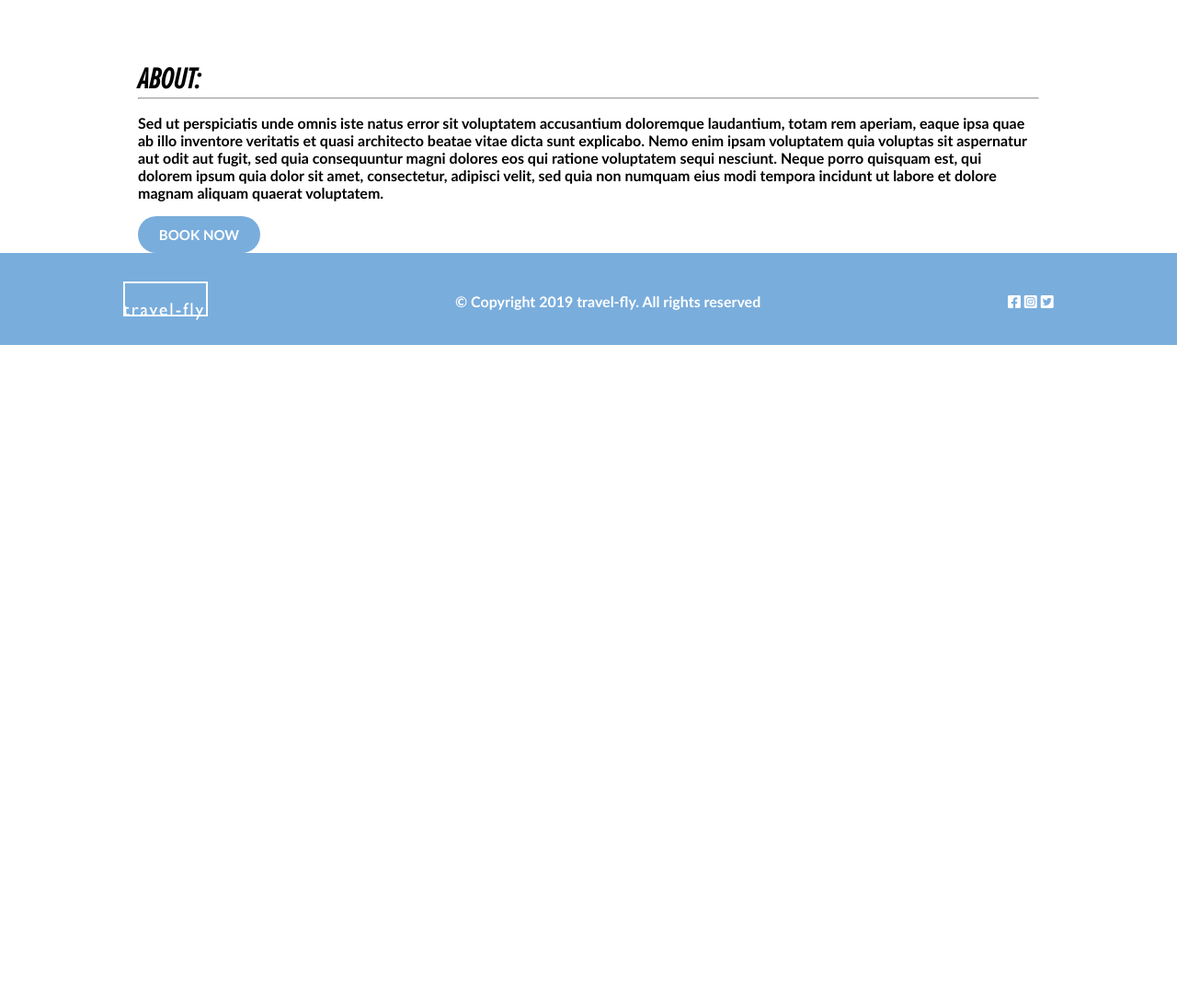
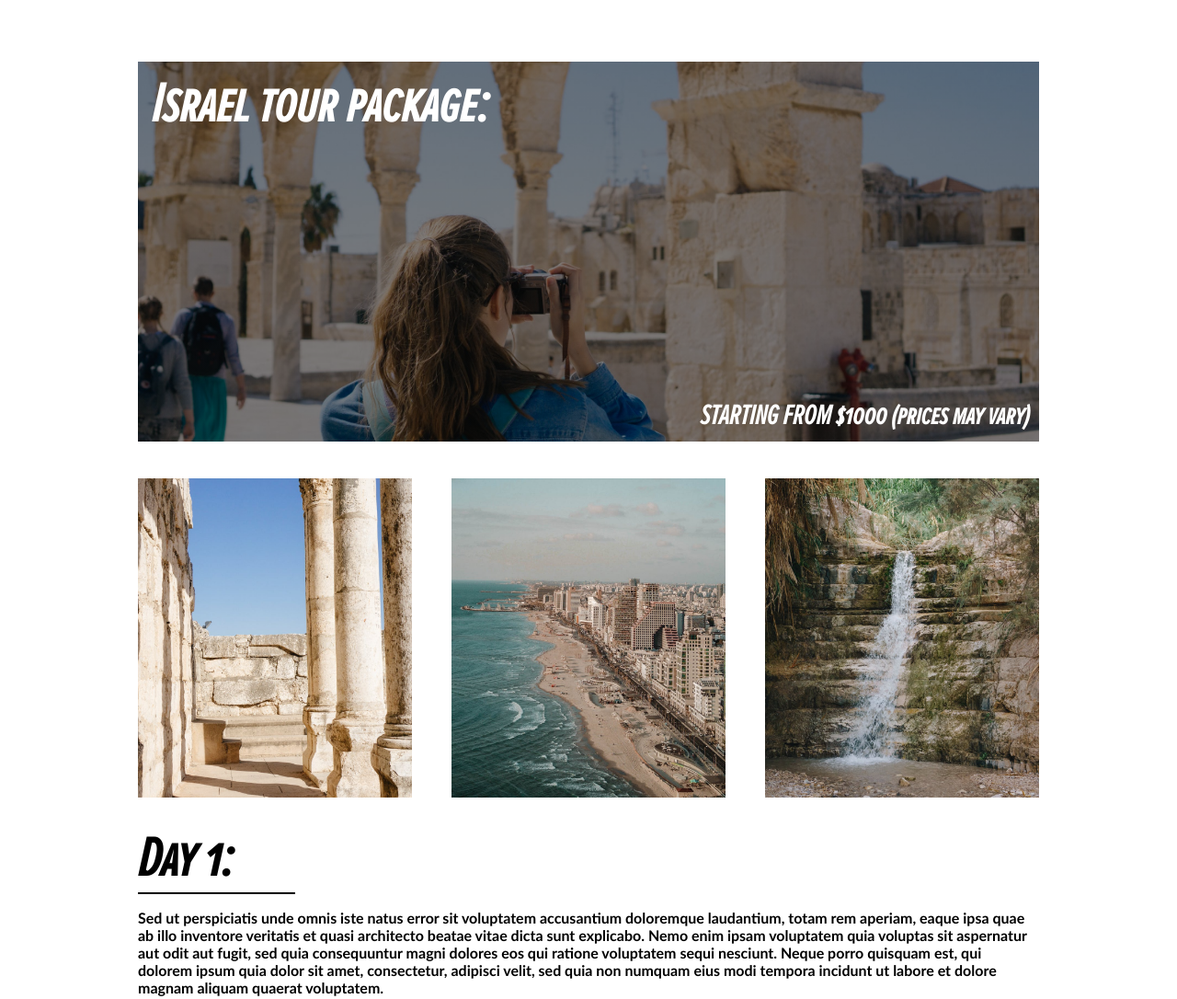
Before and after one commit to in215-pissah/travel-fly_Tour, a website: page israel.html in a window 1280 px wide. Shown: the part 105-1191 px from the top of the page at 92% size. Before the commit the page ends 800 px from the top, so only its background shows below. Drawn offline with Linux system fonts and the light colour scheme.

Commit message:
Finished Israel Page

```diff
--- a/israel.html
+++ b/israel.html
@@ -31,26 +31,86 @@
     <hr class="nav-hr-black" />
     <!-- ids are installed into the broswer's memory -->
     <div id="app">
+      <!-- Tour Package Images -->
+      <div class="tour-Package-Hero">
+        <div class="tourPics1">
+          <h1>Israel tour package:</h1>
+          <h2>STARTING FROM $1000 (prices may vary)</h2>
+        </div>
+      </div>
+      <!-- Israel Images -->
+      <div class="package-Images">
+        <div class="package-Img1">
+          <div class="israel-img1"></div>
+        </div>
+        <div class="package-Img2">
+          <div class="israel-img2"></div>
+        </div>
+        <div class="package-Img3">
+          <div class="israel-img3"></div>
+        </div>
+      </div>
       <!-- text -->
-      <!-- header -->
-      <div class="about-header">
+      <div class="tourText">
+        <!-- Day 1 -->
+        <div class="tourHeader">
           <h1>
-          ABOUT:
+            Day 1:
             <hr />
           </h1>
 
           <p>
             Sed ut perspiciatis unde omnis iste natus error sit voluptatem
-          accusantium doloremque laudantium, totam rem aperiam, eaque ipsa quae
-          ab illo inventore veritatis et quasi architecto beatae vitae dicta
-          sunt explicabo. Nemo enim ipsam voluptatem quia voluptas sit
-          aspernatur aut odit aut fugit, sed quia consequuntur magni dolores eos
-          qui ratione voluptatem sequi nesciunt. Neque porro quisquam est, qui
-          dolorem ipsum quia dolor sit amet, consectetur, adipisci velit, sed
-          quia non numquam eius modi tempora incidunt ut labore et dolore magnam
-          aliquam quaerat voluptatem.
+            accusantium doloremque laudantium, totam rem aperiam, eaque ipsa
+            quae ab illo inventore veritatis et quasi architecto beatae vitae
+            dicta sunt explicabo. Nemo enim ipsam voluptatem quia voluptas sit
+            aspernatur aut odit aut fugit, sed quia consequuntur magni dolores
+            eos qui ratione voluptatem sequi nesciunt. Neque porro quisquam est,
+            qui dolorem ipsum quia dolor sit amet, consectetur, adipisci velit,
+            sed quia non numquam eius modi tempora incidunt ut labore et dolore
+            magnam aliquam quaerat voluptatem.
           </p>
         </div>
+        <!-- Day 2 -->
+        <div class="tourHeader">
+          <h1>
+            Day 2:
+            <hr />
+          </h1>
+
+          <p>
+            Sed ut perspiciatis unde omnis iste natus error sit voluptatem
+            accusantium doloremque laudantium, totam rem aperiam, eaque ipsa
+            quae ab illo inventore veritatis et quasi architecto beatae vitae
+            dicta sunt explicabo. Nemo enim ipsam voluptatem quia voluptas sit
+            aspernatur aut odit aut fugit, sed quia consequuntur magni dolores
+            eos qui ratione voluptatem sequi nesciunt. Neque porro quisquam est,
+            qui dolorem ipsum quia dolor sit amet, consectetur, adipisci velit,
+            sed quia non numquam eius modi tempora incidunt ut labore et dolore
+            magnam aliquam quaerat voluptatem.
+          </p>
+        </div>
+        <!-- Day 3 -->
+        <div class="tourHeader">
+          <h1>
+            Day 3:
+            <hr />
+          </h1>
+
+          <p>
+            Sed ut perspiciatis unde omnis iste natus error sit voluptatem
+            accusantium doloremque laudantium, totam rem aperiam, eaque ipsa
+            quae ab illo inventore veritatis et quasi architecto beatae vitae
+            dicta sunt explicabo. Nemo enim ipsam voluptatem quia voluptas sit
+            aspernatur aut odit aut fugit, sed quia consequuntur magni dolores
+            eos qui ratione voluptatem sequi nesciunt. Neque porro quisquam est,
+            qui dolorem ipsum quia dolor sit amet, consectetur, adipisci velit,
+            sed quia non numquam eius modi tempora incidunt ut labore et dolore
+            magnam aliquam quaerat voluptatem.
+          </p>
+        </div>
+      </div>
+
       <!-- button -->
       <button class="bookNow">BOOK NOW</button>
     </div>
--- a/scss/buttons.scss
+++ b/scss/buttons.scss
@@ -5,7 +5,7 @@ button {
   font-family: $GillSans;
   font-size: 15px;
   font-weight: 800;
-  margin: 0 auto;
+  // margin: 0 auto;
   a {
     color: #ffffff;
     text-decoration: none;
@@ -25,7 +25,9 @@ button {
   height: 40px;
   width: 133px;
   border-radius: 20px;
+  margin-bottom: 100px;
 }
+
 .submitBox {
   color: #ffffff;
   background-color: #79addc;
--- a/scss/mixins.scss
+++ b/scss/mixins.scss
@@ -14,3 +14,8 @@
   background-position: center;
   color: #ffffff;
 }
+
+@mixin image-sizes($tourPicsWidth: 236px, $tourPicsHeight: 304px) {
+  width: $tourPicsWidth;
+  height: $tourPicsHeight;
+}
--- a/scss/tour/tourHeader.scss
+++ b/scss/tour/tourHeader.scss
@@ -1,4 +1,4 @@
-.tourHeader {
+.tourHero {
   max-width: $content-width;
   height: 200px;
   margin-bottom: 48px;
@@ -20,3 +20,65 @@
   justify-content: space-around;
   margin-bottom: 55px;
 }
+
+.tour-Package-Hero {
+  max-width: $content-width;
+  height: 413px;
+  margin-bottom: 40px;
+
+  .tourPics1,
+  .tourPics2,
+  .tourPics3,
+  .tourPics4,
+  .tourPics5,
+  .tourPics6,
+  .tourPics7,
+  .tourPics8,
+  .tourPics9 {
+    @include image-sizes($tourPicsWidth: 100%, $tourPicsHeight: 100%);
+    // width: 100%;
+    // height: 100%;
+    position: relative;
+    h1 {
+      position: absolute;
+      top: 10px;
+      left: 15px;
+    }
+    h2 {
+      position: absolute;
+      right: 10px;
+      bottom: 10px;
+      margin-bottom: 0;
+    }
+  }
+}
+
+.package-Images {
+  width: 100%;
+  //   background-color: blue;
+  display: flex;
+  align-items: center;
+  justify-content: space-between;
+  margin-bottom: 30px;
+  .package-Img1,
+  .package-Img2,
+  .package-Img3 {
+    width: 298px;
+    height: 347px;
+    // background-color: red;
+  }
+}
+
+.tourHeader {
+  h1 {
+    font-size: 60px;
+    // font-family: ProximaNova;
+  }
+  hr {
+    @include nav-black();
+    width: 171px;
+  }
+  p {
+    margin-bottom: 80px;
+  }
+}
--- a/scss/tour/tourPics.scss
+++ b/scss/tour/tourPics.scss
@@ -8,10 +8,10 @@
 .tourPics8,
 .tourPics9 {
   @include div-images();
-  width: $tourPicsWidth;
-  height: $tourPicsHeight;
+  @include image-sizes();
   text-align: center;
   padding-top: 37px;
+
   h1 {
     font-size: 60px;
   }
@@ -48,3 +48,22 @@
 .tourPics9 {
   background-image: $image-color, url(../images/tour/tour-09.jpg);
 }
+
+.israel-img1,
+.israel-img2,
+.israel-img3 {
+  width: 100%;
+  height: 100%;
+  background-size: cover;
+  background-position: center;
+}
+
+.israel-img1 {
+  background-image: url(../images/tour/tour-israel/israel-tour-01.jpg);
+}
+.israel-img2 {
+  background-image: url(../images/tour/tour-israel/israel-tour-02.jpg);
+}
+.israel-img3 {
+  background-image: url(../images/tour/tour-israel/israel-tour-03.jpg);
+}
```
Also changed, not shown: index.html (+3 -1 lines), tour.html (+1 -1 lines), css/styles.css, 1 other file. Lines whose indentation alone changed are shown as unchanged.
